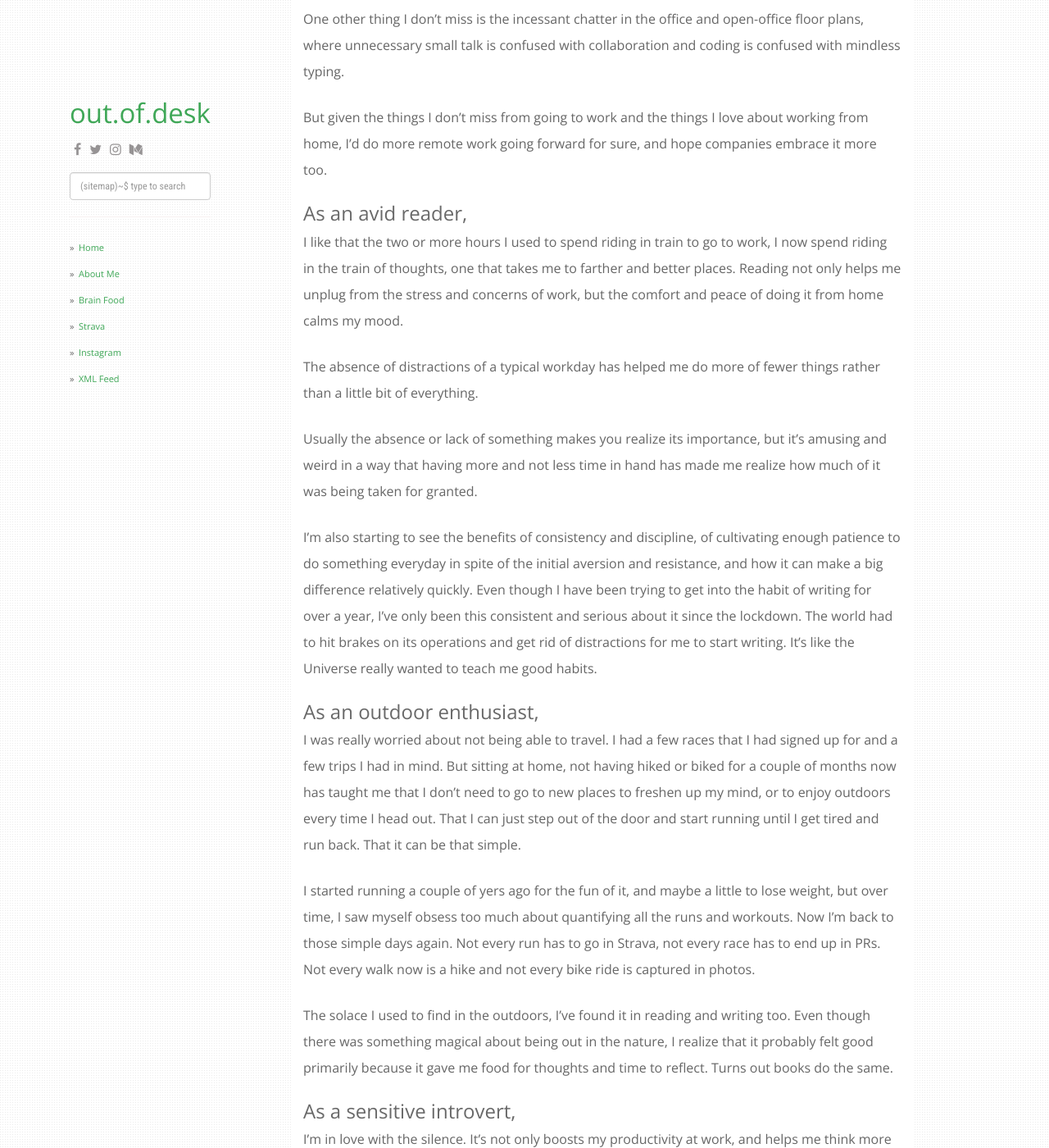
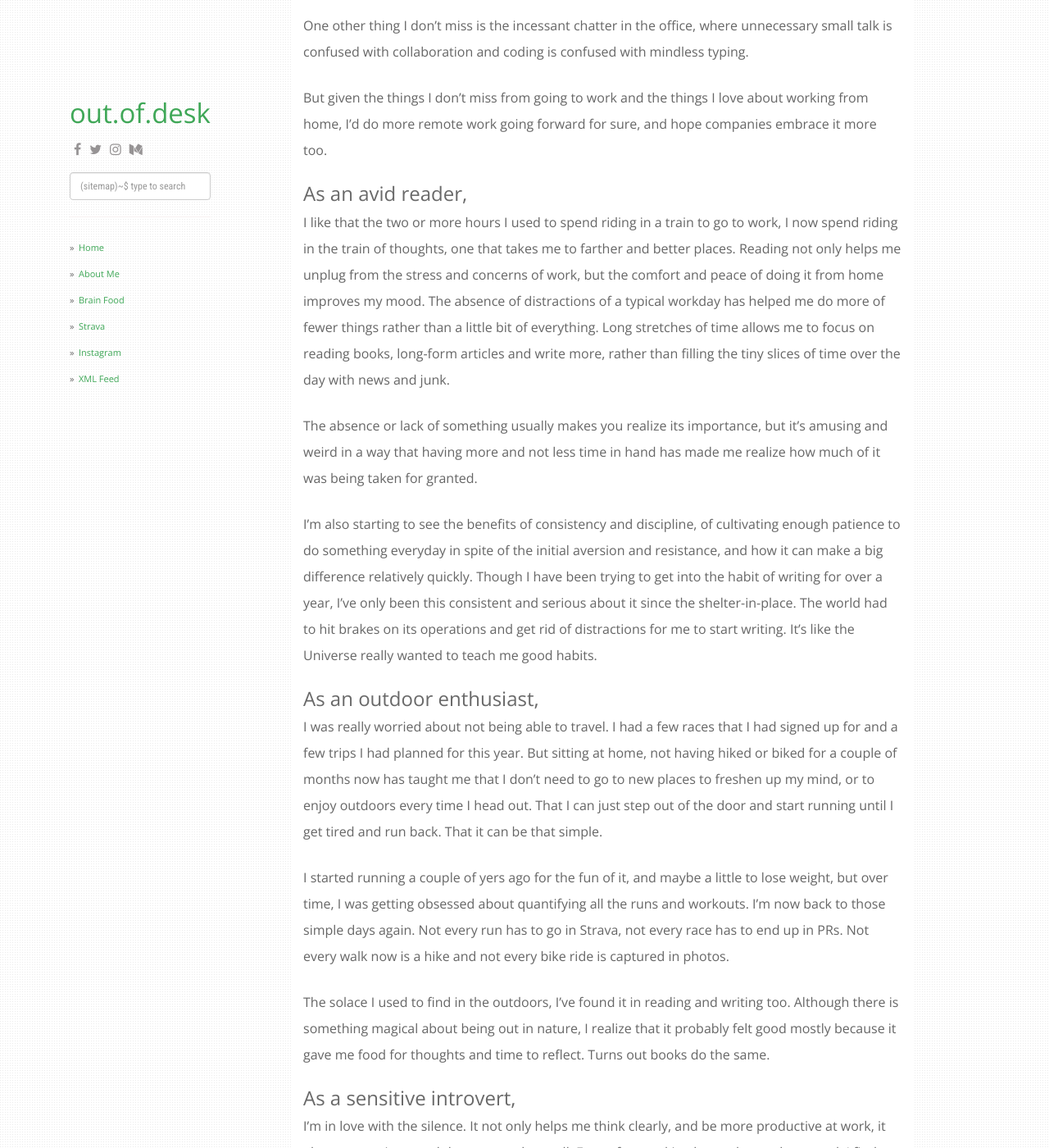
Before and after one commit to outofdesk/outofdesk.github.io, a Jekyll site: the page built from _posts/2020-05-14-pandemic.md, in a window 1280 px wide and 1400 px high, scrolled down 2310 px. Shown: the whole window at 82% size. Built offline with Jekyll 4.4.1, drawn with Linux system fonts in a browser that asks for light colours; nearby versions of some CDN libraries; some web fonts are replaced; some of the changed text lies outside the part shown.

Commit message:
updates pandemic

```diff
--- a/_posts/2020-05-14-pandemic.md
+++ b/_posts/2020-05-14-pandemic.md
@@ -3,35 +3,35 @@
 title:  Pandemic
 date:   2020-05-14 00:00:00 -0700
 categories: [reflection, self, pandemic]
-description: "We all have various sides of our selfs, and each of them has their own thoughts and stories about every experience. And though there are hundreds of dimensions to it, there are some we identify ourselves with more than others, some that feel more us to us than others..."
+description: "...is a close kin of the self that wants to lead a healthy life, but is more opinionated on how to go about it. It believes in spending time in nature, and doing physically challenging things to keep me physically and mentally fit. The curious and learning part of me constantly feeds this self, with new ideas, challenges to tackle and goals to pursue."
 image: "pandemic/cover.png"
 ---
 <blockquote>
-We all have various sides of our selfs, and each of them has their own thoughts and stories about every experience. And though there are hundreds of dimensions to it, there are some we identify ourselves with more than others, some that feel more us to us than others...
+...is a close kin of the self that wants to lead a healthy life, but is more opinionated on how to go about it. It believes in spending time in nature, and doing physically challenging things to keep me physically and mentally fit. The curious and learning part of me constantly feeds this self, with new ideas, challenges to tackle and goals to pursue.
 </blockquote>
 ---
 
-When I think about how the pandemic has affected me, I can’t think of a simple answer, or one that’s binary. We all have various sides of our *self*s, and each of them has their own thoughts and stories about every experience. And though there are hundreds of dimensions to it, there are some we identify ourselves with more than others, some that feel more us to us than others.
+When I think about how the pandemic has affected me, I can’t think of a simple answer, or one that’s binary. We all have various sides of our *self*, and each of them has their own thoughts and stories about every experience. And though there are hundreds of dimensions to it, there are some we identify ourselves with more than others, some that feel more us to us than others.
 
-I’ve tried to reflect on about what those are for me, bring them to light, and get them to talk. Most of them have adapted quite well with the situation.
+I’ve tried to think about what those are for me, bring them to light, and get them to talk. Most of them have adapted quite well to the situation.
 
 
 ## The different selfs
 ---
 
-Since I spend most of my days being an engineer, it’s one of my most important identities, one that’s most visible to the outside world.
+Since I spend most of my days being an *engineer*, it’s one of my most important identities, one that’s most visible to the outside world.
 
-One of the integral parts of my job, an activity that is also close to my heart, is to always keep learning. So that’s another thing I identify with - being curious and willing to learn.
+One of the integral parts of my job, an activity that is also close to my heart, is to always keep learning. That’s another thing I identify myself with - as someone interested in *reading* and eager to *learn*.
 
-A fundamental, and in some ways more important, part of my identity is one that’s obsessed with practicing a healthy lifestyle. And I say important because I believe it nourishes the other selfs, and fundamental because it’s less fluid in nature than the others.
+A fundamental, and in some ways more important, part of my identity is one that’s obsessed with practicing a healthy lifestyle. I say important because I believe it nourishes the other selfs, and fundamental because it’s less fluid in nature than the others.
 
-Another identity that’s loosely related to the previous one, is the part of me that cares about following a vegan diet. I say loosely because it’s not primarily motivated by the desire to eat healthy, that’s a side-effect. It has more to do with morals and ethics than health.
+One other important dimension is the part of me that cares deeply about animals. I say cares and not loves, because there's an important distinction, and even though I love *some* animals, I want to be mindful of the difference.
 
-There’s one other identity that has stood the test of time. I don’t have much control over it, and I’ve certainly have a love-hate relationship with it, more hate than love - my introverted nature. I’ve only recently started to nurture it, and use it in a positive way, rather than treating it like a problem that needed solving.
+There’s one other aspect of me has stood the test of time. I don’t have much control over it, and I’ve have a love-hate relationship with it, more hate than love - my introverted nature. More hate than love because, I’ve only recently started to accept, and nurture it, rather than treating it like a problem that needed fixing.
 
-The next one is a close kin of the self that wants to lead a healthy life, but is more opinionated - the one that loves things outdoors - running, biking, hiking, etc.
+The next one is a close kin of the self that wants to lead a healthy life, but is more opinionated on how to go about it. It believes in spending time in nature, and doing physically challenging things to keep me physically and mentally fit. The curious and learning part of me constantly feeds this self, with new ideas, challenges to tackle and goals to pursue.
 
-The last one I can think of is the most volatile of them all, and this self has only come to surface very recently, primarily because of the things that’s happening around me that makes it hard to ignore - the one that thinks of itself as an immigrant in a foreign country, a guest in someone else’s place.
+The last one I can think of is the most volatile of them all, and has only come to surface very recently, primarily because of the things that’s happening around me that makes it hard to ignore - the one that thinks of itself as an immigrant in a foreign country, a guest in someone else’s place.
 
 Here I try to prod each one of them to talk.
 
@@ -40,58 +40,55 @@
 ### As a software engineer,
 it’s fairly easy to work remotely and still be productive. While I miss the walks and talks around the office with my peers to get coffee during the day, I've made up for it by experimenting with different kinds of plant-based milk coffees at home. After several weeks of trial-and-error, it’s getting close to my liking.
 
-I hate that I have to constantly connect to the VPN to secure my network, but considering how hard life and work can be for people who don’t have the luxury of working from home, I realize that it’s not worth complaining about.
+I hate that wifi at home is not as good and causes part frustrating, part funny technical issues while talking to my colleagues on video calls.
 
-I also miss the desk setup and multiple monitors that give you a feeling of being productive, but for now, I’m managing with a camp chair, a laptop and a monitor.
+I also miss the desk setup and multiple monitors that give you a sense of productivity, but for now, I’m managing with an REI camp chair, a laptop and a monitor. It’s easy to get lost in work and forget how or where I’m sitting at home. Bad body postures used to be a problem in the first weeks, but I’ve gotten more mindful about that over time.
 
-I like that I don’t have to wait for meeting rooms to free up to chat with people, they’re just a few clicks and a video call away. I think this is more productive and collaborative than an open-office setting.
 
-It’s easy to get lost in work and forget how or where I’m sitting, and that has caused stiffness from bad body postures, but I’ve gotten more mindful about that over time.
+I like that I don’t have to wait for meeting rooms to free up to chat with people, they’re just a few clicks and a video call away. I think it's more productive and collaborative than an open-office setting.
 
 I like that I don’t have to rush to catch the train and sit through a long commute to get to work in the morning, and that I can start working early in the day when my mind is at its best.
 
 In the first few weeks, I worked more than usual, and so did my peers. But I’ve gotten better at drawing boundaries between work and personal life, even without a physical one separating the two.
 
-One other thing I don’t miss is the incessant chatter in the office and open-office floor plans, where unnecessary small talk is confused with collaboration and coding is confused with mindless typing.
+One other thing I don’t miss is the incessant chatter in the office, where unnecessary small talk is confused with collaboration and coding is confused with mindless typing.
 
 But given the things I don’t miss from going to work and the things I love about working from home, I’d do more remote work going forward for sure, and hope companies embrace it more too.
 
 ### As an avid reader,
-I like that the two or more hours I used to spend riding in train to go to work, I now spend riding in the train of thoughts, one that takes me to farther and better places. Reading not only helps me unplug from the stress and concerns of work, but the comfort and peace of doing it from home calms my mood.
+I like that the two or more hours I used to spend riding in a train to go to work, I now spend riding in the train of thoughts, one that takes me to farther and better places. Reading not only helps me unplug from the stress and concerns of work, but the comfort and peace of doing it from home improves my mood. The absence of distractions of a typical workday has helped me do more of fewer things rather than a little bit of everything. Long stretches of time allows me to focus on reading books, long-form articles and write more, rather than filling the tiny slices of time over the day with news and junk.
 
-The absence of distractions of a typical workday has helped me do more of fewer things rather than a little bit of everything.
+The absence or lack of something usually makes you realize its importance, but it’s amusing and weird in a way that having more and not less time in hand has made me realize how much of it was being taken for granted.
 
-Usually the absence or lack of something makes you realize its importance, but it’s amusing and weird in a way that having more and not less time in hand has made me realize how much of it was being taken for granted.
-
-I’m also starting to see the benefits of consistency and discipline, of cultivating enough patience to do something everyday in spite of the initial aversion and resistance, and how it can make a big difference relatively quickly. Even though I have been trying to get into the habit of writing for over a year, I’ve only been this consistent and serious about it since the lockdown. The world had to hit brakes on its operations and get rid of distractions for me to start writing. It’s like the Universe really wanted to teach me good habits.
+I’m also starting to see the benefits of consistency and discipline, of cultivating enough patience to do something everyday in spite of the initial aversion and resistance, and how it can make a big difference relatively quickly. Though I have been trying to get into the habit of writing for over a year, I’ve only been this consistent and serious about it since the shelter-in-place. The world had to hit brakes on its operations and get rid of distractions for me to start writing. It’s like the Universe really wanted to teach me good habits.
 
 ### As an outdoor enthusiast,
-I was really worried about not being able to travel. I had a few races that I had signed up for and a few trips I had in mind. But sitting at home, not having hiked or biked for a couple of months now has taught me that I don’t need to go to new places to freshen up my mind, or to enjoy outdoors every time I head out. That I can just step out of the door and start running until I get tired and run back. That it can be that simple.
+I was really worried about not being able to travel. I had a few races that I had signed up for and a few trips I had planned for this year. But sitting at home, not having hiked or biked for a couple of months now has taught me that I don’t need to go to new places to freshen up my mind, or to enjoy outdoors every time I head out. That I can just step out of the door and start running until I get tired and run back. That it can be that simple.
 
-I started running a couple of yers ago for the fun of it, and maybe a little to lose weight, but over time, I saw myself obsess too much about quantifying all the runs and workouts. Now I’m back to those simple days again. Not every run has to go in Strava, not every race has to end up in PRs. Not every walk now is a hike and not every bike ride is captured in photos.
+I started running a couple of yers ago for the fun of it, and maybe a little to lose weight, but over time, I was getting obsessed about quantifying all the runs and workouts. I’m now back to those simple days again. Not every run has to go in Strava, not every race has to end up in PRs. Not every walk now is a hike and not every bike ride is captured in photos.
 
-The solace I used to find in the outdoors, I’ve found it in reading and writing too. Even though there was something magical about being out in the nature, I realize that it probably felt good primarily because it gave me food for thoughts and time to reflect. Turns out books do the same.
+The solace I used to find in the outdoors, I’ve found it in reading and writing too. Although there is something magical about being out in nature, I realize that it probably felt good mostly because it gave me food for thoughts and time to reflect. Turns out books do the same.
 
 ### As a sensitive introvert,
-I’m in love with the silence. It’s not only boosts my productivity at work, and helps me think more clearly, it also keeps me in a much better mood overall. Even after spending more than usual hours working, I find that I still have the time and mental state to go on walks with my wife, cook, go for runs, read, write and talk to friends and family over the phone.
+I’m in love with the silence. It not only helps me think clearly, and be more productive at work, it also puts me in a much better mood overall. Even after working longer hours than usual, I find that I still have the time and energy to go on walks with my wife, cook, go for runs, read, write and talk to friends and family over the phone.
 
-I like the idea of minimizing and opting in noises rather than being bombarded with unnecessary sounds all day long and forcefully being made a passive member in every conversation around me.
+I like the idea of minimizing and opting in sounds rather than being bombarded with unnecessary and unsolicited noises all day long and being forcefully made a passive member in every conversation around me.
 
 ### As an immigrant
-from India, I see the contrast in how people from the two countries are reacting to the pandemic, both common people and those in power.
+from India, I see the contrast in how people from the two countries are reacting to the pandemic, both common people and those in power. Being from the majority group in India, and a part of a minority group of immigrants here in the US, it gives some perspectives on how stereotypes and misinformation against minorities are used for political and capital gains.
 
-While I’m concerned about the well-being of older members of my family back home and wish I were, a part of me feels relieved that I’m not there to inadvertently infect them.
+While I’m concerned about the well-being of older members of my family back home and wish I were there, a part of me feels relieved that I’m not with them to inadvertently infect them.
 
-I see through the lies and the facade of developed societies and feel a sense of satisfaction, some pride even, to see the potential of the developing nations and their simple ways of doing things.
+I see through the lies and the facade of developed societies and feel a sense of satisfaction, some pride even, seeing the potential of the developing nations and their simple, yet effective ways of doing things.
 
-Looking at the things that have worked for countries and things that haven’t, I realize that more technology is not necessarily always the right solution to all problems. Common sense and empirical evidence are perfectly fine at times.
+Looking at the things that have worked for countries and things that haven’t, I realize that more technology is not necessarily the right solution to all problems. Common sense and empirical evidence are perfectly fine at times.
 
 ### As an animal lover,
 I love that non-humans have started to come out of hiding and are doing so without the fear of us harming, or killing them, that at least for a little while they regain their rights over the resources of this planet, and not everything they consume are left-overs from humans.
 
-I’m terribly sad and shocked by the fate of hundreds of thousands, if not millions, of animals in factory farms that were killed because humans couldn’t afford to raise and kill them to eat. I can’t decide which is worse, simply killing them without consuming, or killing to eat them.
+I’m terribly sad and shocked by the fate of hundreds of thousands, if not millions, of animals in factory farms that were killed because humans couldn’t afford to raise and kill them to eat. I can’t decide which is worse, simply killing them, or killing to eat them.
 
-I like that alt-meat is seeing tremendous growth and hope the trend continues, long after our lives get back to *normal*. I hope that that becomes the new normal.
+I like that alt-meat is seeing tremendous growth and hope the trend continues long after our lives get back to *normal*. I hope that reduced meat and dairy consumption becomes the new normal.
 
 
 ### Slow life vs fast life
@@ -111,8 +108,10 @@
 
 Isn’t it ironic that we’re regaining the connections we had lost, by distancing ourselves? That we had to be physically social-distanced to close the mental and emotional gap between each other?
 
+## Recommended Reading
 ---
-Of all the news and information that’s out there, either a majority of them portray humans as the victims, not the villains, or blame a specific section of people for all the problems. With such lopsided, and biased opinions floating around, this one below stands out with a different perspective on things and makes for a wonderful read.
+
+Ideas and learnings from a lot of reading and collboration between multiple dimensions of my self has gone into producing this. Of all the news and information that’s out there about the pandemic, a majority of them either portray humans as the victims, not the villains, or blame a specific section of people for all the problems. With such lopsided, and biased opinions floating around, this one below stands out with a different perspective on things and makes for a wonderful read.
 
 <blockquote>
 I’ve come to shut down the machine whose emergency brake you couldn’t find
```
Also changed, not shown: 4 other files.
